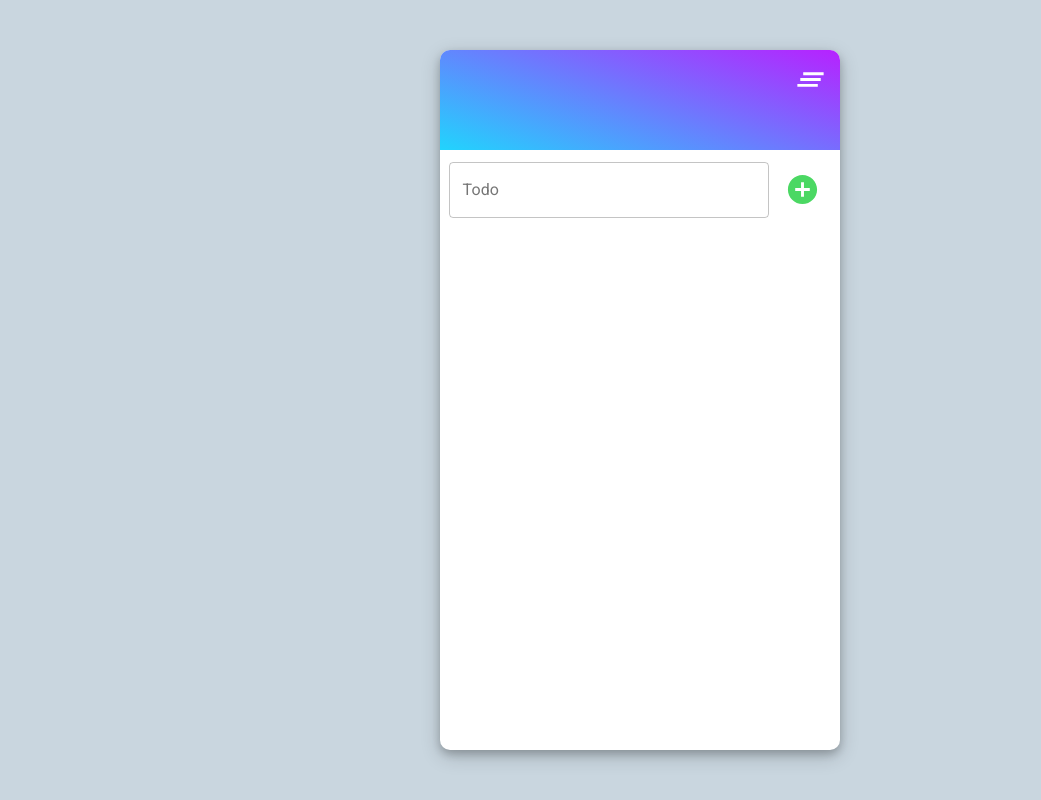
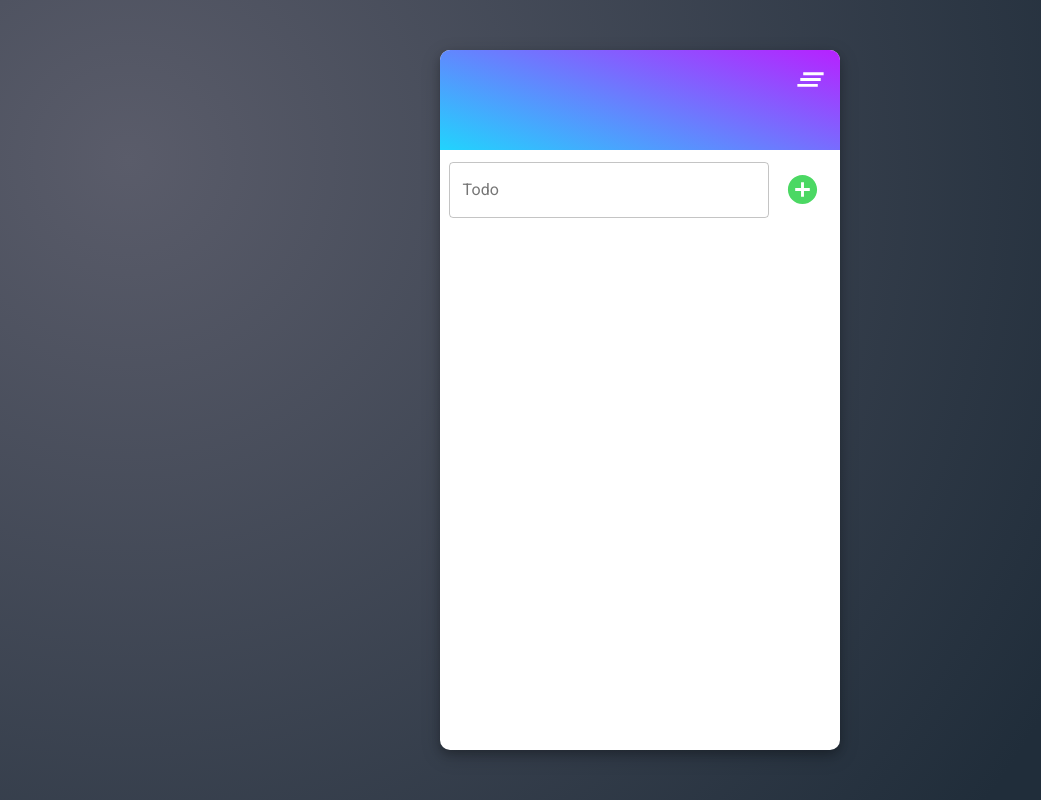
Before and after one commit to iancuandrei/todo-app-react, a React (Create React App) app: page / in a window 1280 px wide. Shown: the whole page, without its empty margins (0-1041 px from the left). Built offline with nearby package versions, Linux system fonts and the light colour scheme.

Commit message:
changed background color

```diff
--- a/src/App.css
+++ b/src/App.css
@@ -38,7 +38,8 @@ html {
 		display: flex;
 		justify-content: center;
 		align-items: center;
-		background: #c9d6df;
+		background-image: radial-gradient(circle farthest-corner at 10% 20%, rgba(90, 92, 106, 1) 0%, rgba(32, 45, 58, 1) 81.3%);
+
 		color: #2b2c34;
 	}
 
```
Also changed, not shown: 1 other file (tests, documents, lock files or other folders).
